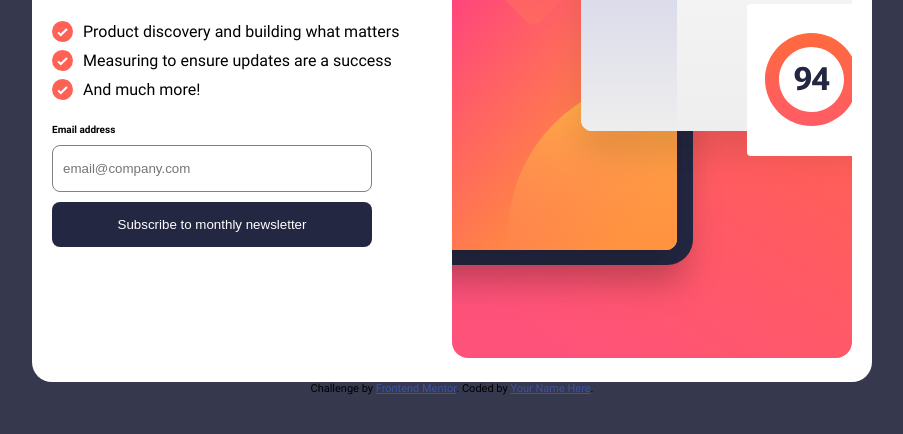
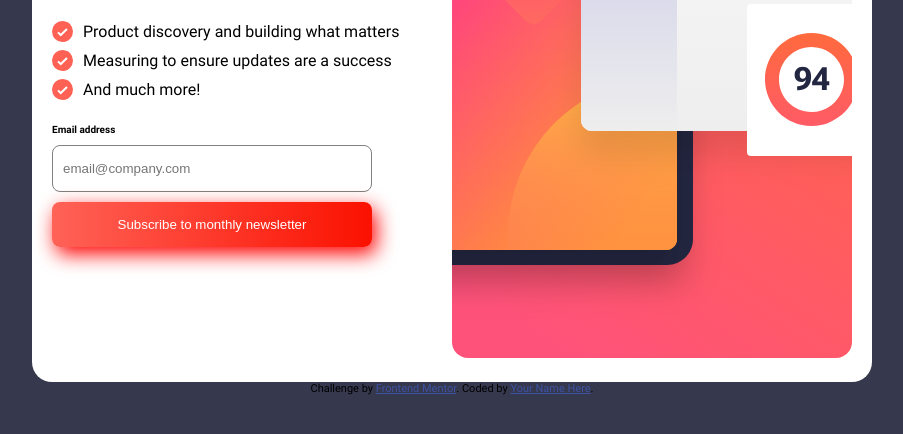
Before and after one commit to m-a-yakout/newsletter-sign-up-form-with-success-message, a plain HTML site: page index.html in a window 1280 px wide. In both pictures the pointer is over the input "Subscribe to monthly newsletter". Shown: the part 330-764 px from the top of the page, without its empty margins (188-1091 px from the left). Drawn offline with Linux system fonts and the light colour scheme.

Commit message:
add hover effect

```diff
--- a/style.css
+++ b/style.css
@@ -80,4 +80,10 @@ form input[type="submit"]{
     border: none;
     cursor: pointer;
     color: white;
+
 }
+
+
+form input[type="submit"]:hover{
+    background: linear-gradient(to right,#ff6257,#fb1100);
+    box-shadow: 4px 7px 20px 0px red;}
```
Also changed, not shown: 1 other file.
